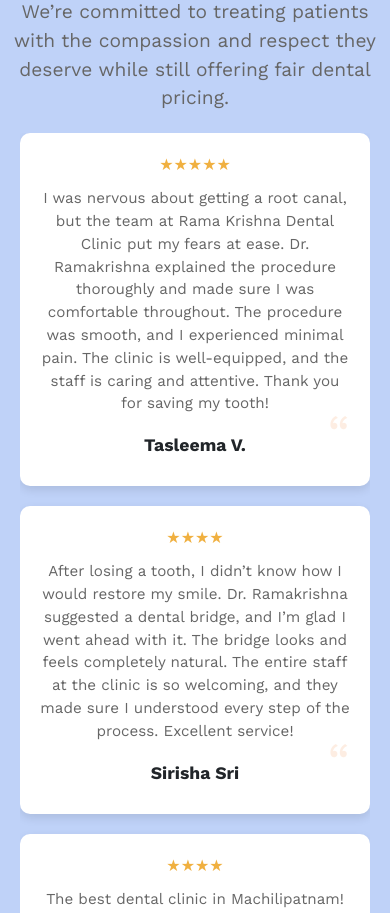
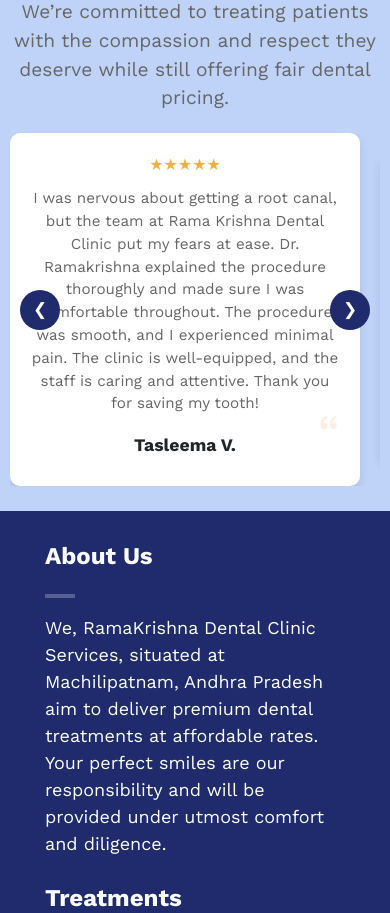
Before and after one commit to pamarthisaikiran/krishnaDentalClinicApp, a React (Create React App) app: page /home in a window 390 px wide. Shown: the part 4460-5373 px from the top of the page. Built offline with nearby package versions, Linux system fonts and the light colour scheme.

Commit message:
Testimonials Changes

```diff
--- a/src/components/Home/index.css
+++ b/src/components/Home/index.css
@@ -173,7 +173,7 @@
 
 @media (max-width: 700px) {
   .testimonial-container {
-    flex-direction: column;
+    /* flex-direction: column; */
     align-items: center;
     padding: 0px !important;
   }
@@ -376,20 +376,20 @@
 .left-arrow {
   left: 10px;
 }
-@media (max-width: 760px) {
+/* @media (max-width: 760px) {
   .left-arrow {
     display: none;
   }
-}
+} */
 
 .right-arrow {
   right: 10px;
 }
-@media (max-width: 760px) {
+/* @media (max-width: 760px) {
   .right-arrow {
     display: none;
   }
-}
+} */
 .testimonial-container {
   display: flex;
   overflow-x: auto;
```
